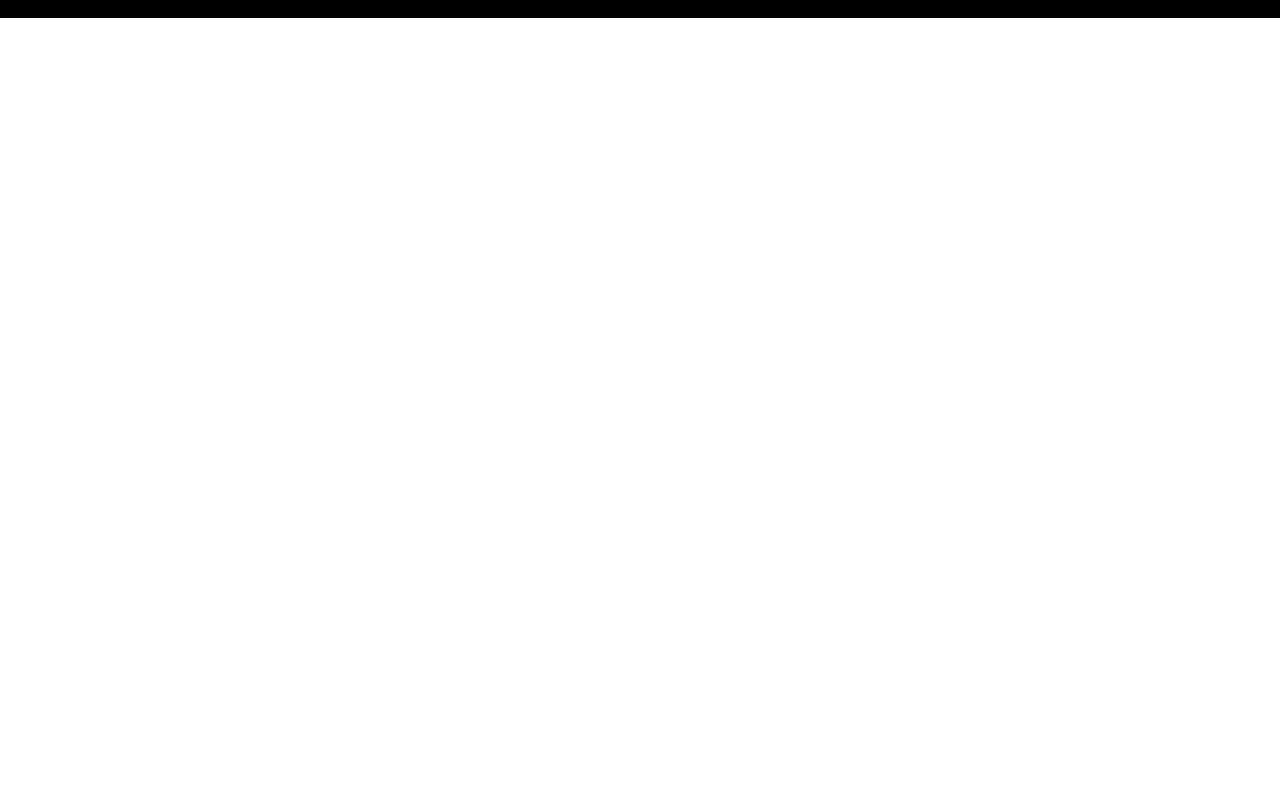
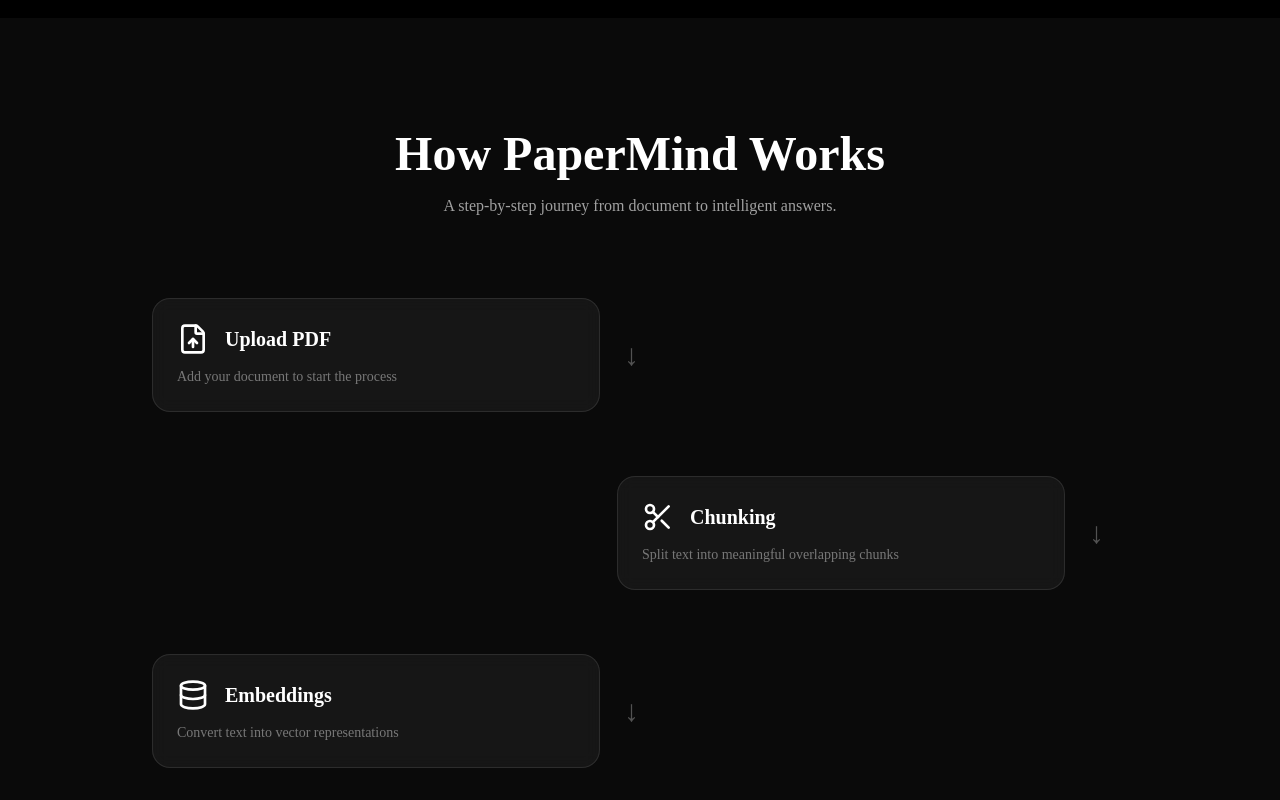
Before and after one commit to Mukul-bairwa-codeZ9/papermind-landing, a Next.js app: page / in a window 1280 px wide. Shown: the part 1300-2100 px from the top of the page. Before the commit the page ends 1318 px from the top, so only its background shows below. Built offline with nearby package versions, Linux system fonts and the light colour scheme.

Commit message:
feat(rag): implement interactive rag journey section

```diff
--- a/src/app/page.tsx
+++ b/src/app/page.tsx
@@ -1,6 +1,7 @@
 import {Navbar} from "@/components/shared";
 import {Hero} from "@/components/features/hero";
 import { Highlights } from "@/components/features/highlights";
+import { RagSection } from "@/components/features/rag";
 
 export default function Home(){
   return (
@@ -8,6 +9,7 @@
       <Navbar />
       <Hero />
       <Highlights />
+      <RagSection />
     </main>
   );
 }
--- /dev/null
+++ b/src/components/features/rag/index.ts
@@ -0,0 +1 @@
+export {RagSection} from "./rag"
--- /dev/null
+++ b/src/components/features/rag/rag.tsx
@@ -0,0 +1,128 @@
+"use client";
+
+import { motion } from "framer-motion";
+import {
+  FileUp,
+  Scissors,
+  Database,
+  Search,
+  Sparkles,
+} from "lucide-react";
+import { useState } from "react";
+
+type Step = {
+  icon: React.ElementType;
+  title: string;
+  description: string;
+};
+
+const steps: Step[] = [
+  {
+    icon: FileUp,
+    title: "Upload PDF",
+    description: "Add your document to start the process",
+  },
+  {
+    icon: Scissors,
+    title: "Chunking",
+    description: "Split text into meaningful overlapping chunks",
+  },
+  {
+    icon: Database,
+    title: "Embeddings",
+    description: "Convert text into vector representations",
+  },
+  {
+    icon: Search,
+    title: "Vector Search",
+    description: "Retrieve the most relevant chunks",
+  },
+  {
+    icon: Sparkles,
+    title: "AI Answer",
+    description: "Generate accurate responses using LLM",
+  },
+];
+
+export function RagSection() {
+  const [active, setActive] = useState<number | null>(null);
+
+  return (
+    <section className="py-28 bg-neutral-950 text-white">
+      <div className="max-w-5xl mx-auto px-6">
+
+        {/* Heading */}
+        <motion.h2
+          initial={{ opacity: 0, y: 30 }}
+          whileInView={{ opacity: 1, y: 0 }}
+          className="text-3xl md:text-5xl font-bold text-center"
+        >
+          How PaperMind Works
+        </motion.h2>
+
+        <p className="mt-4 text-neutral-400 text-center max-w-2xl mx-auto">
+          A step-by-step journey from document to intelligent answers.
+        </p>
+
+        {/* Zig-Zag Flow */}
+        <div className="mt-20 space-y-16">
+          {steps.map((step, index) => {
+            const Icon = step.icon;
+            const isLeft = index % 2 === 0;
+            const isActive = active === index;
+
+            return (
+              <motion.div
+                key={index}
+                initial={{ opacity: 0, x: isLeft ? -50 : 50 }}
+                whileInView={{ opacity: 1, x: 0 }}
+                transition={{ duration: 0.5 }}
+                className={`flex flex-col md:flex-row items-center ${
+                  isLeft ? "md:justify-start" : "md:justify-end"
+                }`}
+              >
+
+                {/* Card */}
+                <div
+                  onMouseEnter={() => setActive(index)}
+                  onMouseLeave={() => setActive(null)}
+                  className={`relative max-w-md w-full p-6 rounded-2xl border backdrop-blur transition-all duration-300
+                  ${
+                    isActive
+                      ? "bg-white/10 border-white/30 shadow-[0_0_30px_rgba(255,255,255,0.2)] scale-105"
+                      : "bg-white/5 border-white/10"
+                  }`}
+                >
+                  <div className="flex items-center gap-4">
+                    <Icon className="w-8 h-8 shrink-0" />
+                    <h3 className="text-xl font-semibold">{step.title}</h3>
+                  </div>
+
+                  <p
+                    className={`mt-3 text-sm text-neutral-400 transition-opacity duration-300 ${
+                      isActive ? "opacity-100" : "opacity-70"
+                    }`}
+                  >
+                    {step.description}
+                  </p>
+                </div>
+
+                {/* Arrow */}
+                {index !== steps.length - 1 && (
+                  <motion.div
+                    className="hidden md:block text-3xl text-neutral-600 mx-6"
+                    animate={{
+                      y: isActive ? 6 : 0,
+                    }}
+                  >
+                    ↓
+                  </motion.div>
+                )}
+              </motion.div>
+            );
+          })}
+        </div>
+      </div>
+    </section>
+  );
+}
```
